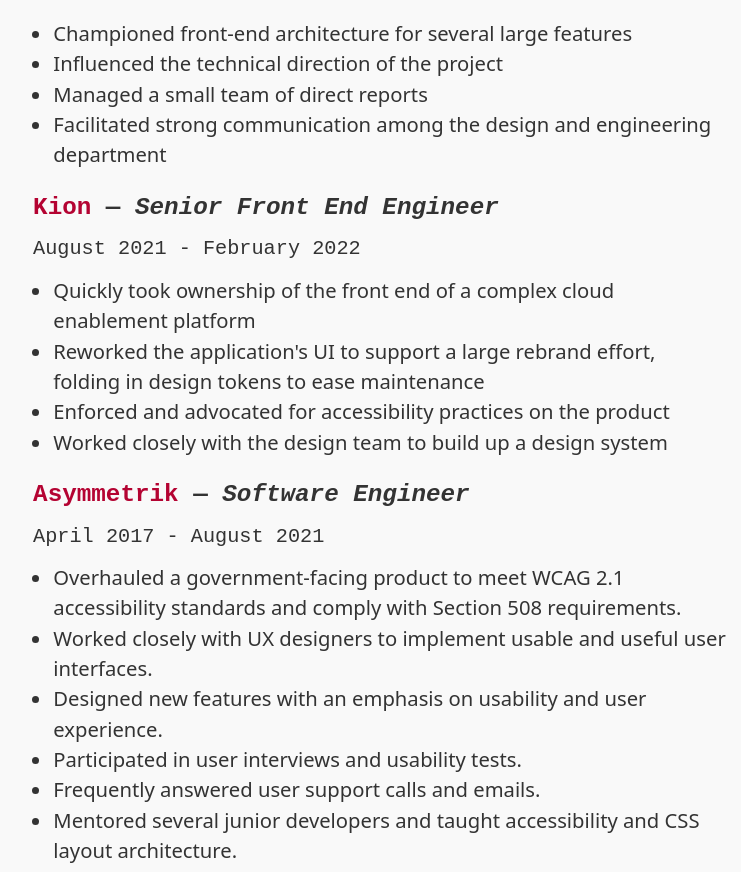
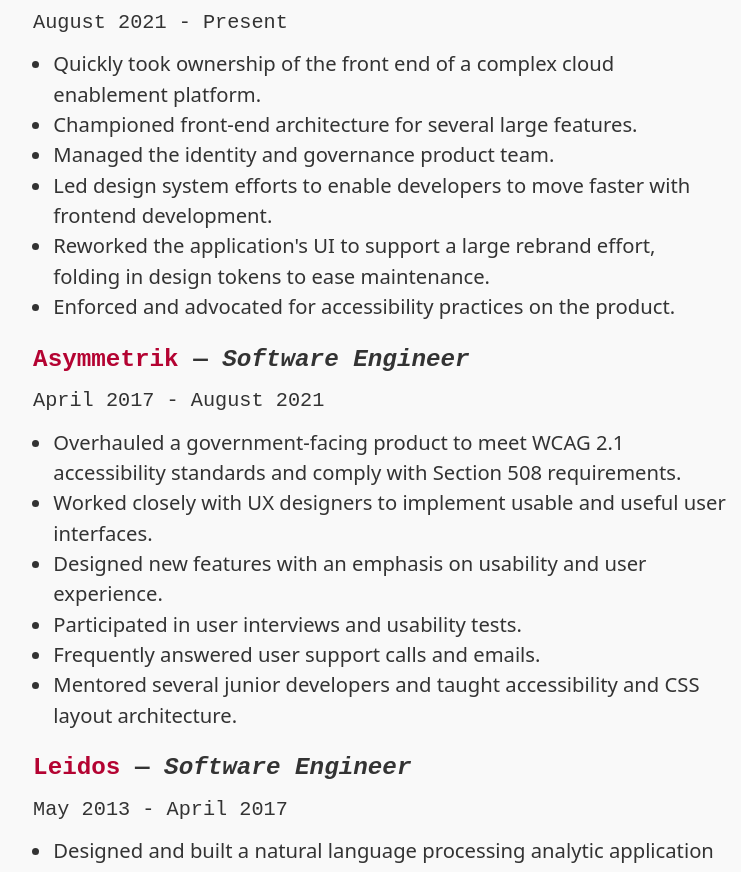
Before and after one commit to ktschmincke/hi-kev.dev, an Eleventy site: page src/experience.njk in a window 1280 px wide. Shown: the part 727-1599 px from the top of the page, without its empty margins (253-994 px from the left). Built offline with nearby package versions, Linux system fonts and the light colour scheme; Eleventy itself is replaced by a stand-in of ours; files that its build step writes are made by us from their sources.

Commit message:
Update experience

```diff
--- a/src/experience.njk
+++ b/src/experience.njk
@@ -2,36 +2,30 @@
 layout: 'layouts/base.njk'
 name: 'Kevin Schmincke'
 email: 'ktschmincke@gmail.com'
-summary: I am a front-end developer of over 10 years with a focus on user experience, accessibility, and human-centered design. I pride myself on collaborating closely and effectively with UX designers to craft the perfect implementation for their vision.
+summary: I am a front-end developer of over 12 years with a focus on user experience, accessibility, and human-centered design. I pride myself on collaborating closely and effectively with UX designers to craft the perfect implementation for their vision.
 skills:
-  - JavaScript
-  - TypeScript
+  - JavaScript/TypeScript
+  - Angular
   - Semantic HTML
+  - CSS/Sass
+  - Go
+  - MySQL
+  - MongoDB
+  - Node.js
   - Accessibility design
-  - CSS
-  - SASS (SCSS)
-  - Angular
   - Interaction Design
-  - Node.js
-  - MongoDB
 
 experience:
   - company: Kion
-    title: 'Technical Lead'
-    time: 'March 2022 - Present'
+    title: 'Technical Lead, Senior Front End Engineer'
+    time: 'August 2021 - Present'
     items:
-      - Championed front-end architecture for several large features
-      - Influenced the technical direction of the project
-      - Managed a small team of direct reports
-      - Facilitated strong communication among the design and engineering department
-  - company: Kion
-    title: 'Senior Front End Engineer'
-    time: 'August 2021 - February 2022'
-    items:
-      - Quickly took ownership of the front end of a complex cloud enablement platform
-      - Reworked the application's UI to support a large rebrand effort, folding in design tokens to ease maintenance
-      - Enforced and advocated for accessibility practices on the product
-      - Worked closely with the design team to build up a design system
+      - Quickly took ownership of the front end of a complex cloud enablement platform.
+      - Championed front-end architecture for several large features.
+      - Managed the identity and governance product team.
+      - Led design system efforts to enable developers to move faster with frontend development.
+      - Reworked the application's UI to support a large rebrand effort, folding in design tokens to ease maintenance.
+      - Enforced and advocated for accessibility practices on the product.
   - company: Asymmetrik
     title: 'Software Engineer'
     time: 'April 2017 - August 2021'
@@ -80,12 +74,6 @@
     date: 'April 2020'
 
 training:
-  - name: 'Building Web Applications with AngularJS'
-    organization: 'Learning Tree International'
-    date: 'January 2015'
-  - name: 'ECMAScript Programming: The Next Generation Javascript'
-    organization: 'Learning Tree International'
-    date: 'December 2016'
 ---
 
 
@@ -96,8 +84,6 @@
     <h1 class="name">{{name}}</h1>
     <div class="contact__info">
       <a href="mailto:{{email}}">{{email}}</a>
-      <br>
-      <a href="https://{{metadata.url | url}}">{{metadata.url}}</a>
     </div>
   </div>
 
@@ -173,7 +159,9 @@
     {% endfor %}
   </ul>
 
-  <h2>Training</h2>
+  {% if training.length > 0 %}
+    <h2>Training</h2>
+  {% endif %}
   <ul class="[ unstyled-list ] [ flow ]">
     {% for item in training %}
       <li class="experience">
--- a/src/sass/resume.scss
+++ b/src/sass/resume.scss
@@ -3,10 +3,6 @@
 .name {
   font-size: 2.5rem;
   letter-spacing: -0.05ch;
-
-  &::first-letter {
-    color: var(--color-accent);
-  }
 }
 
 .skills {
```
